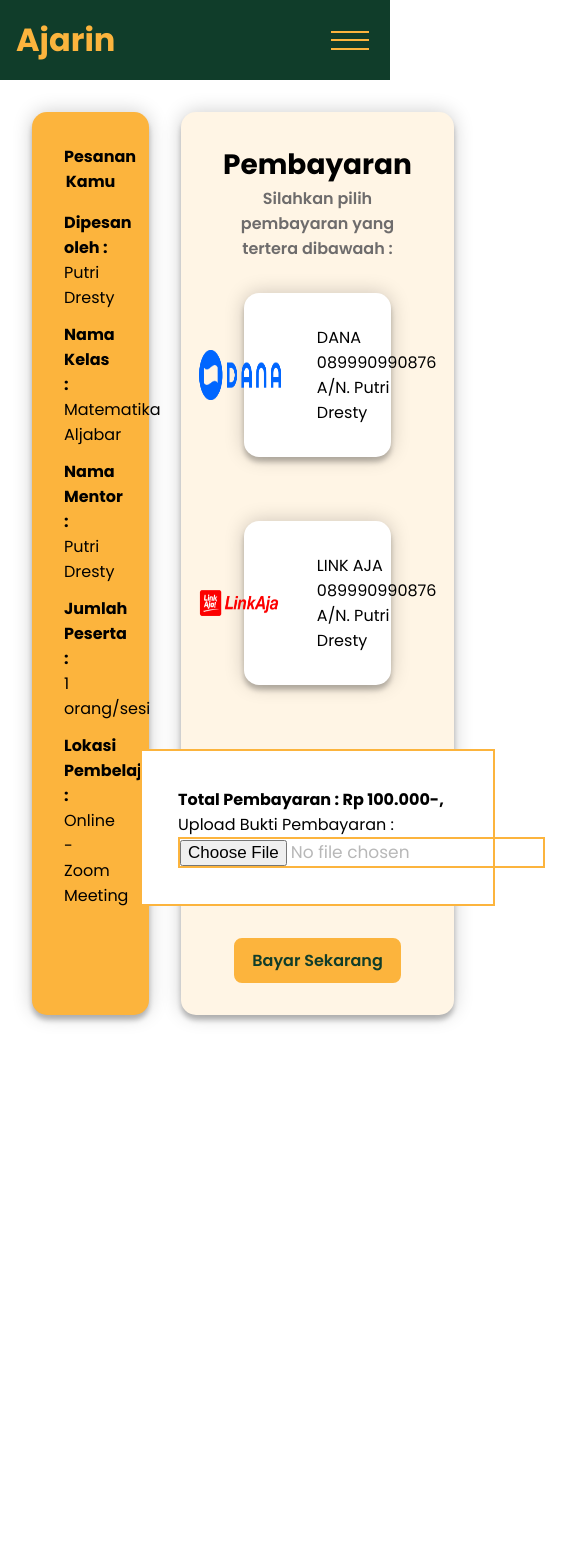
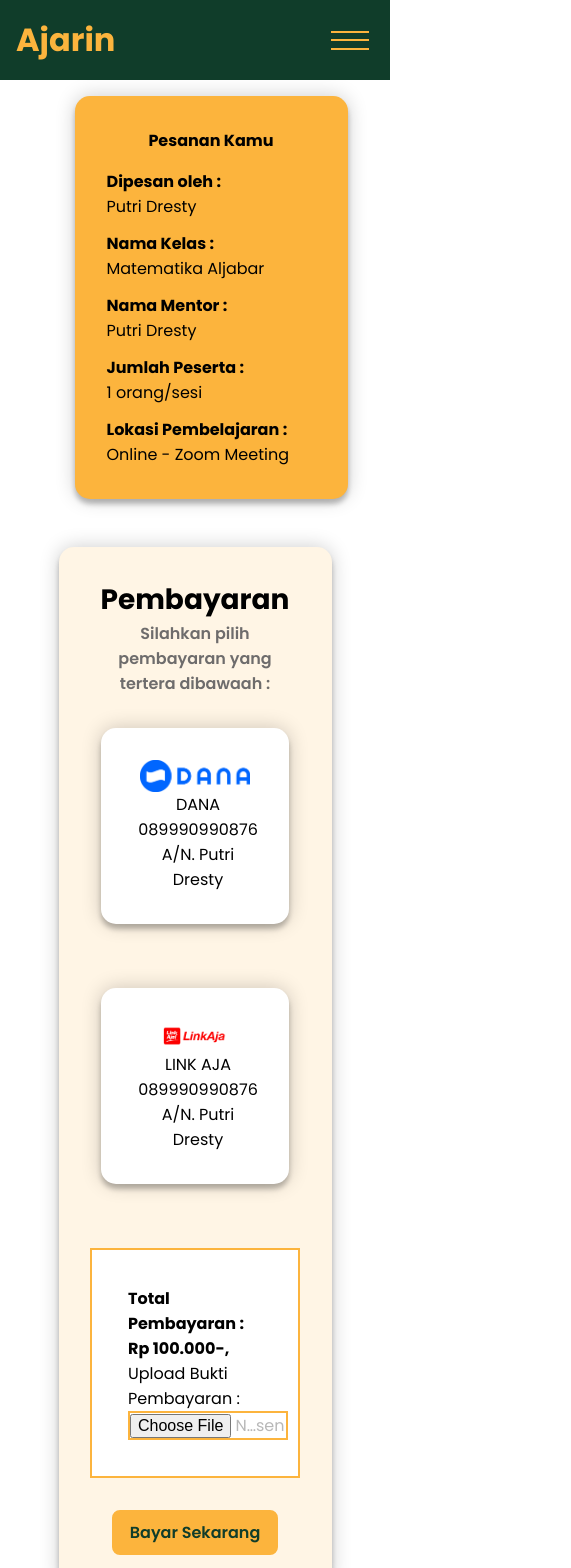
Before and after one commit to Skilvul-FE-29/group-project-front-end, a React (Vite) app: page /payment in a window 390 px wide. Shown: the top 1568 px of the page, 571 px wide, since content can reach past the window. Before the commit the page ends 1047 px from the top, so only its background shows below. Built offline with nearby package versions, Linux system fonts and the light colour scheme.

Commit message:
add responsive

```diff
--- a/src/pages/PaymentPage.jsx
+++ b/src/pages/PaymentPage.jsx
@@ -39,17 +39,17 @@ const PaymentPage = () => {
                 <div className="card-payment">
                     <img src={dana} alt=""/>
                     <div className="info-payment">
-                        <p>DANA</p>
-                        <p>089990990876</p>
-                        <p>A/N. Putri Dresty</p>
+                        <p className='p-title'>DANA</p>
+                        <p className='p-title'>089990990876</p>
+                        <p className='p-title'>A/N. Putri Dresty</p>
                     </div>
                 </div>
                 <div className="card-payment">
                         <img src={linkaja} alt=""/>
                         <div className="info-payment">
-                            <p>LINK AJA</p>
-                            <p>089990990876</p>
-                            <p>A/N. Putri Dresty</p>
+                            <p className='p-title'>LINK AJA</p>
+                            <p className='p-title'>089990990876</p>
+                            <p className='p-title'>A/N. Putri Dresty</p>
                         </div>
                     </div>
                 <form action="" className='form-bukti'>
--- a/src/styles/PaymentPage.css
+++ b/src/styles/PaymentPage.css
@@ -95,10 +95,10 @@ img {
 
 input[type="file"] {
         /* position: absolute; */
-        z-index: -1;
-        top: 10px;
-        left: 8px;
-        font-size: 17px;
+        /* z-index: -1; */
+        /* top: 10px; */
+        /* left: 8px; */
+        font-size: 16px;
         color: #b8b8b8;
         border: 2px solid var(--orange);
       }
@@ -112,3 +112,45 @@ input[type="file"] {
   font-weight: 600;
   cursor: pointer;
 }
+
+@media screen and (max-width: 1200px) {
+    .payment {
+        display: flex;
+        flex-direction: column;
+        align-items: center;
+        justify-content: center;
+      }
+  }
+
+  /* Mobile Phone */
+
+  @media screen and (max-width: 480px) {
+    * {
+        font-size: 1rem;
+    }
+
+    .card-payment{
+        flex-direction: column;
+        align-items: center;
+        justify-content: center;
+        width: 90%;
+    }
+
+    img {
+        height: 32px;
+      }
+
+    .p-title {
+        margin-left: -30px;
+        text-align: center;
+    }
+
+    .left, .right {
+        width: 70%;
+        margin-top: 1rem;
+    }
+
+    input[type="file"] {
+        width: 160px;
+    }
+  }
```
